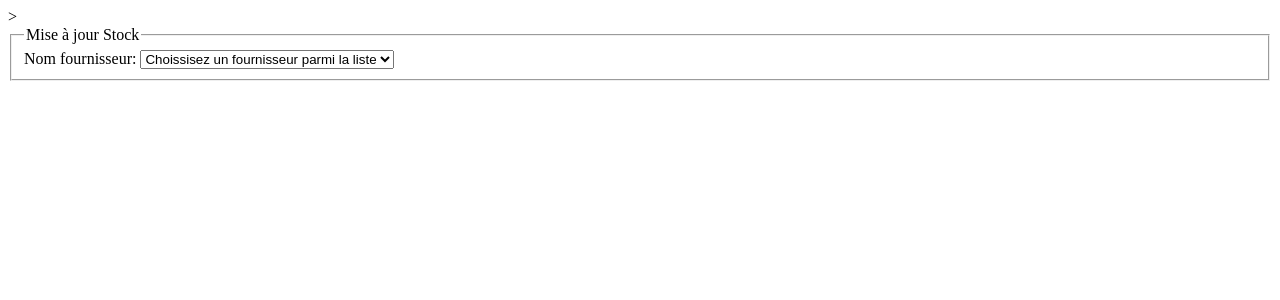
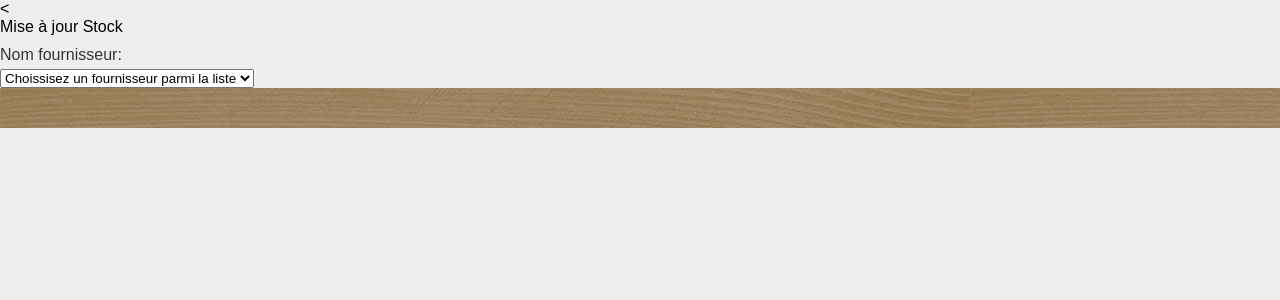
Before and after one commit to Facou-Br/Repo-TP-Crepes, a PHP site: page /Html/StatsEtMajStocks_Fernando/majStock.php in a window 1280 px wide. Shown: the top 300 px of the page. Run offline with PHP 8.4, Linux system fonts and the light colour scheme; data comes from the database, SQL or seed files in the repository; data that the repository does not hold is empty.

Commit message:
Mise à jour des fichiers HTML avec les chemins des fichiers CSS et JavaScript, ajout de liens vers les fichiers CSS et JavaScript dans les fichiers HTML

```diff
--- a/HTML-CSS/Html/StatsEtMajStocks_Fernando/majStock.php
+++ b/HTML-CSS/Html/StatsEtMajStocks_Fernando/majStock.php
@@ -2,12 +2,16 @@
 <html lang="fr">
 
 <head>
-    <meta charset="UTF-8" name="viewport" content="width=device-width, initial-scale=1.0">>
-
+    <meta charset="UTF-8" name="viewport" content="width=device-width, initial-scale=1.0">
+    <link rel="stylesheet" href="../../style.css">
+    <script src="https://code.jquery.com/jquery-latest.js"></script>
     <title>Mise à jour Stock</title>
 </head>
 
 <body>
+
+    <
+
     <fieldset>
         <legend> Mise à jour Stock </legend>
         <form class="formulaireIngredients" id="formulaireIngredients">
@@ -26,7 +30,6 @@
 
 
 <footer>
-    <script src="https://code.jquery.com/jquery-latest.js"></script>
     <script src="../../../Scripts/JavaScript/Fernando/majStock/affichageDynamiqueFournisseurs.js"></script>
     <script src="../../../Scripts/JavaScript/Fernando/majStock/affichageDynamiqueIngredients.js"></script>
 </footer>
--- a/HTML-CSS/Html/StatsEtMajStocks_Fernando/statsAnalyse.php
+++ b/HTML-CSS/Html/StatsEtMajStocks_Fernando/statsAnalyse.php
@@ -5,6 +5,8 @@
     <meta charset="UTF-8">
     <meta name="viewport" content="width=device-width, initial-scale=1.0">
     <title>Mise à jour Stock</title>
+    <link rel="stylesheet" href="../../style.css">
+    <script src="https://code.jquery.com/jquery-latest.js"></script>
 </head>
 
 <body>
@@ -16,7 +18,6 @@
 </body>
 
 <footer>
-    <script src="https://code.jquery.com/jquery-latest.js"></script>
     <script src="../../../Scripts/JavaScript/Fernando/statsAnalyse/affichageDynamiqueCrepes.js"></script>
 </footer>
 
```
